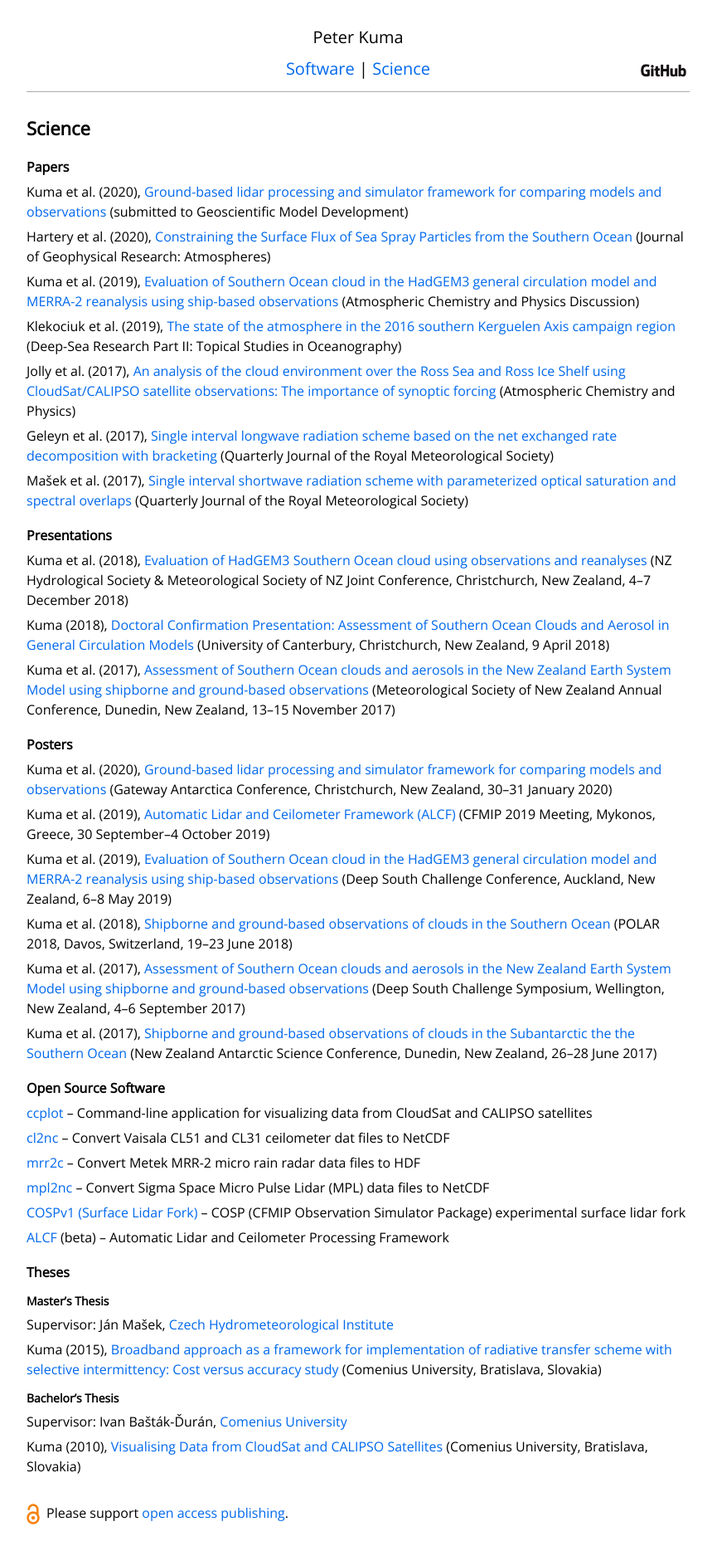
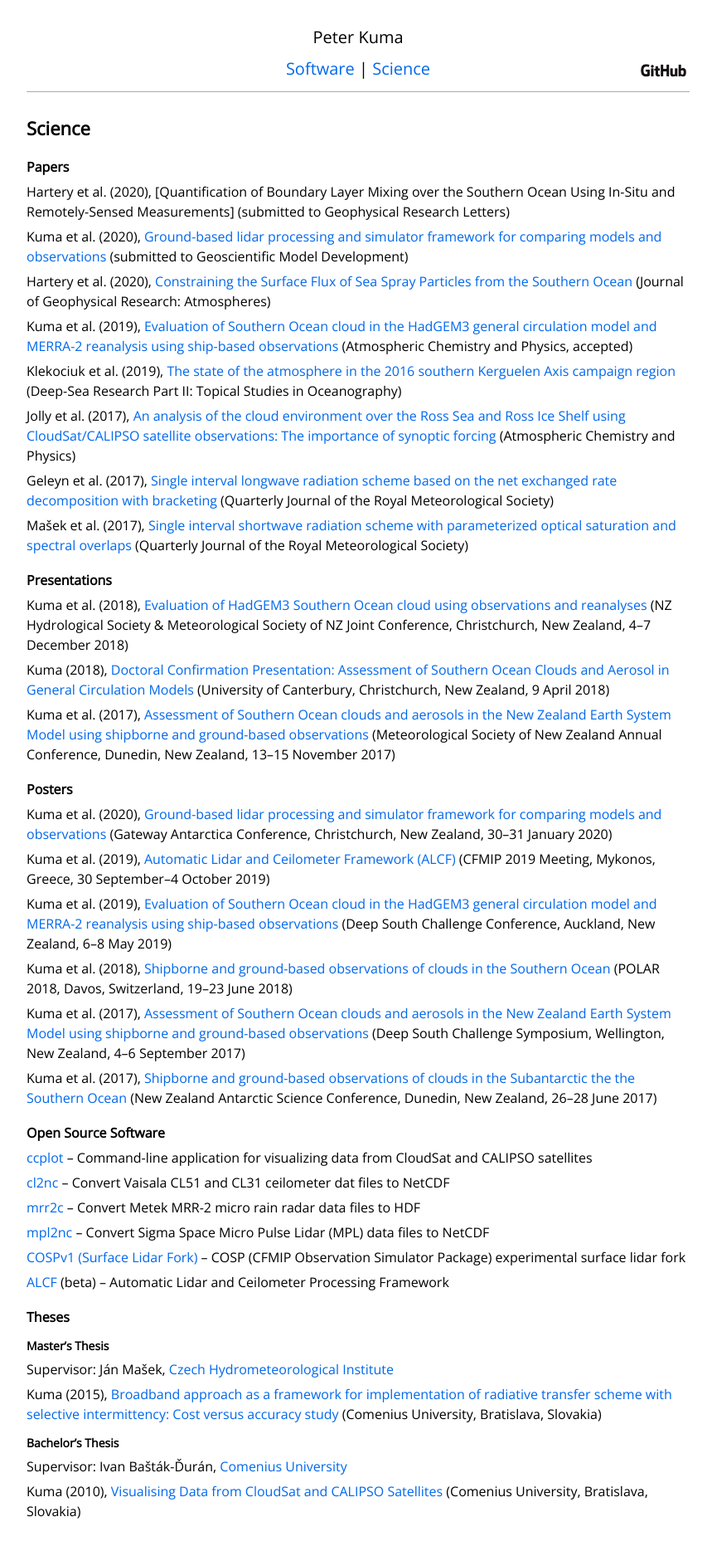
Before and after one commit to peterkuma/peterkuma.net, a Jekyll site: the page built from science/index.md, in a window 1280 px wide. Shown: the whole page at 83% size, without its empty margins (208-1067 px from the left). Built offline with Jekyll 4.4.1, drawn with Linux system fonts in a browser that asks for light colours.

Commit message:
Add Hartery et al. (2020) and rm footer

```diff
--- a/science/index.md
+++ b/science/index.md
@@ -7,11 +7,13 @@ layout: default
 
 ## Papers
 
+Hartery et al. (2020), [Quantification of Boundary Layer Mixing over the Southern Ocean Using In-Situ and Remotely-Sensed Measurements] (submitted to Geophysical Research Letters)
+
 Kuma et al. (2020), [Ground-based lidar processing and simulator framework for comparing models and observations](papers/kuma_et_al_2020/) (submitted to Geoscientific Model Development)
 
 Hartery et al. (2020), [Constraining the Surface Flux of Sea Spray Particles from the Southern Ocean](https://agupubs.onlinelibrary.wiley.com/doi/10.1029/2019JD032026) (Journal of Geophysical Research: Atmospheres)
 
-Kuma et al. (2019), [Evaluation of Southern Ocean cloud in the HadGEM3 general circulation model and MERRA-2 reanalysis using ship-based observations](papers/kuma_et_al_2019/) (Atmospheric Chemistry and Physics Discussion)
+Kuma et al. (2019), [Evaluation of Southern Ocean cloud in the HadGEM3 general circulation model and MERRA-2 reanalysis using ship-based observations](papers/kuma_et_al_2019/) (Atmospheric Chemistry and Physics, accepted)
 
 Klekociuk et al. (2019), [The state of the atmosphere in the 2016 southern Kerguelen Axis campaign region](https://www.sciencedirect.com/science/article/pii/S0967064518301395) (Deep-Sea Research Part II: Topical Studies in Oceanography)
 
@@ -70,7 +72,3 @@ Kuma (2015), [Broadband approach as a framework for implementation of radiative
 Supervisor: Ivan Bašták-Ďurán, [Comenius University](https://uniba.sk/en)
 
 Kuma (2010), [Visualising Data from CloudSat and CALIPSO Satellites](https://github.com/peterkuma/research/raw/master/theses/Kuma%20(2010)%2C%20Visualising%20Data%20from%20CloudSat%20and%20CALIPSO%20Satellites.pdf) (Comenius University, Bratislava, Slovakia)
-
-<div style="margin: 32px 0">
-<img src="/img/open-access.png" width="16" style="vertical-align: middle; margin-right: 8px" />Please support <a href="https://www.coalition-s.org/">open access publishing</a>.
-</div>
```
